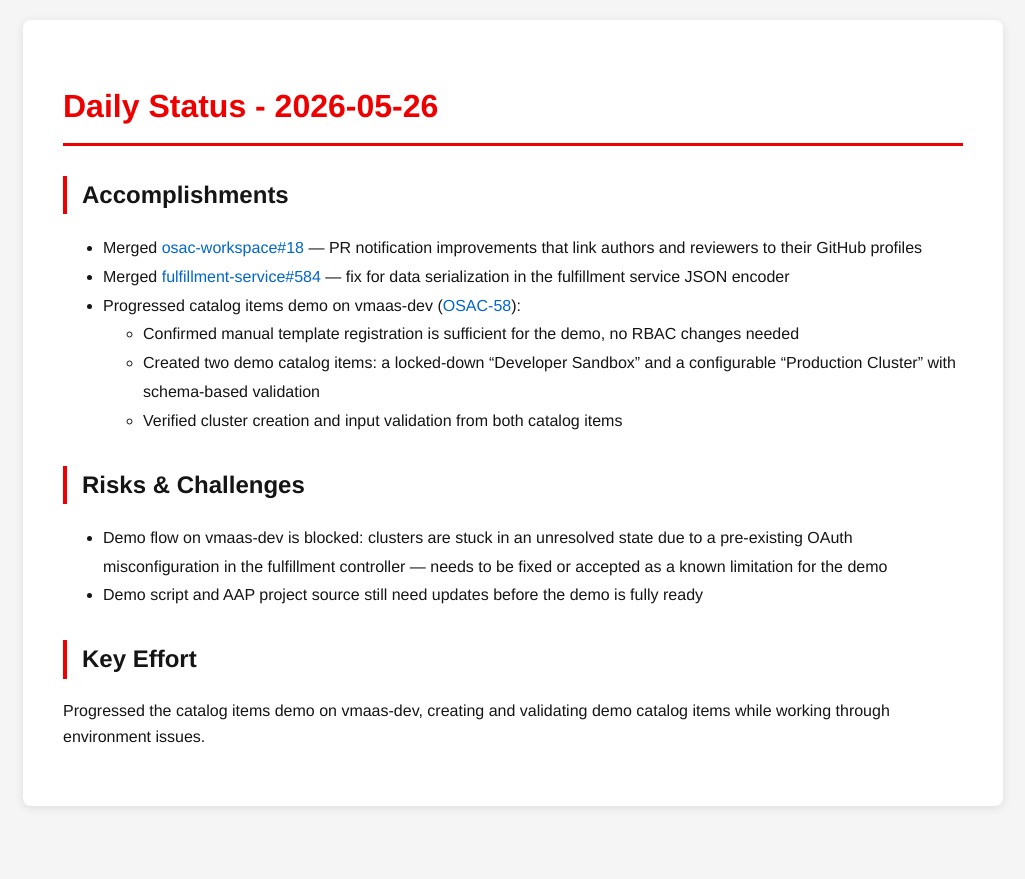
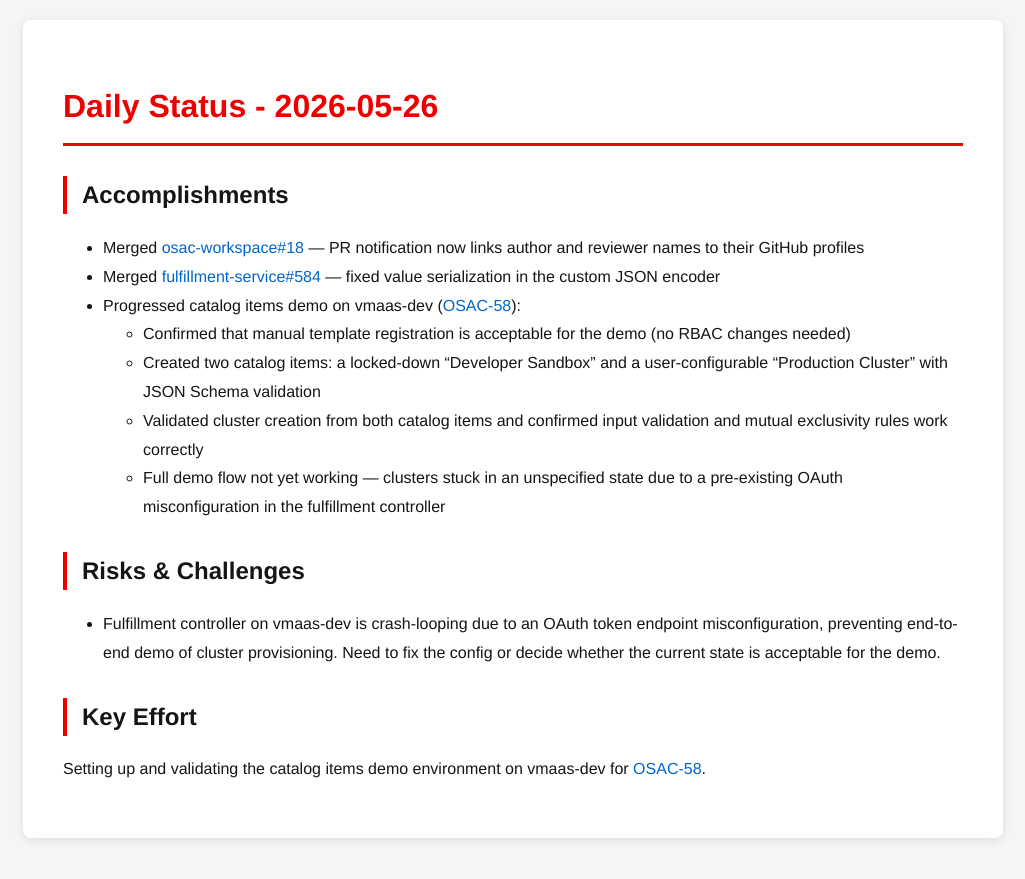
Before and after one commit to tzvatot/daily-status, a Jekyll site: the page built from 2026-05-26.md, in a window 1280 px wide. Shown: the top 879 px of the page, without its empty margins (127-1152 px from the left). Built offline with Jekyll 4.4.1, drawn with Linux system fonts in a browser that asks for light colours.

Commit message:
Daily status update - 2026-05-26

```diff
--- a/2026-05-26.md
+++ b/2026-05-26.md
@@ -7,16 +7,16 @@ date: 2026-05-26
 # Daily Status - 2026-05-26
 
 ## Accomplishments
-- Merged [osac-workspace#18](https://github.com/osac-project/osac-workspace/pull/18) — PR notification improvements that link authors and reviewers to their GitHub profiles
-- Merged [fulfillment-service#584](https://github.com/osac-project/fulfillment-service/pull/584) — fix for data serialization in the fulfillment service JSON encoder
+- Merged [osac-workspace#18](https://github.com/osac-project/osac-workspace/pull/18) — PR notification now links author and reviewer names to their GitHub profiles
+- Merged [fulfillment-service#584](https://github.com/osac-project/fulfillment-service/pull/584) — fixed value serialization in the custom JSON encoder
 - Progressed catalog items demo on vmaas-dev ([OSAC-58](https://redhat.atlassian.net/browse/OSAC-58)):
-  - Confirmed manual template registration is sufficient for the demo, no RBAC changes needed
-  - Created two demo catalog items: a locked-down "Developer Sandbox" and a configurable "Production Cluster" with schema-based validation
-  - Verified cluster creation and input validation from both catalog items
+  - Confirmed that manual template registration is acceptable for the demo (no RBAC changes needed)
+  - Created two catalog items: a locked-down "Developer Sandbox" and a user-configurable "Production Cluster" with JSON Schema validation
+  - Validated cluster creation from both catalog items and confirmed input validation and mutual exclusivity rules work correctly
+  - Full demo flow not yet working — clusters stuck in an unspecified state due to a pre-existing OAuth misconfiguration in the fulfillment controller
 
 ## Risks & Challenges
-- Demo flow on vmaas-dev is blocked: clusters are stuck in an unresolved state due to a pre-existing OAuth misconfiguration in the fulfillment controller — needs to be fixed or accepted as a known limitation for the demo
-- Demo script and AAP project source still need updates before the demo is fully ready
+- Fulfillment controller on vmaas-dev is crash-looping due to an OAuth token endpoint misconfiguration, preventing end-to-end demo of cluster provisioning. Need to fix the config or decide whether the current state is acceptable for the demo.
 
 ## Key Effort
-Progressed the catalog items demo on vmaas-dev, creating and validating demo catalog items while working through environment issues.
+Setting up and validating the catalog items demo environment on vmaas-dev for [OSAC-58](https://redhat.atlassian.net/browse/OSAC-58).
```
